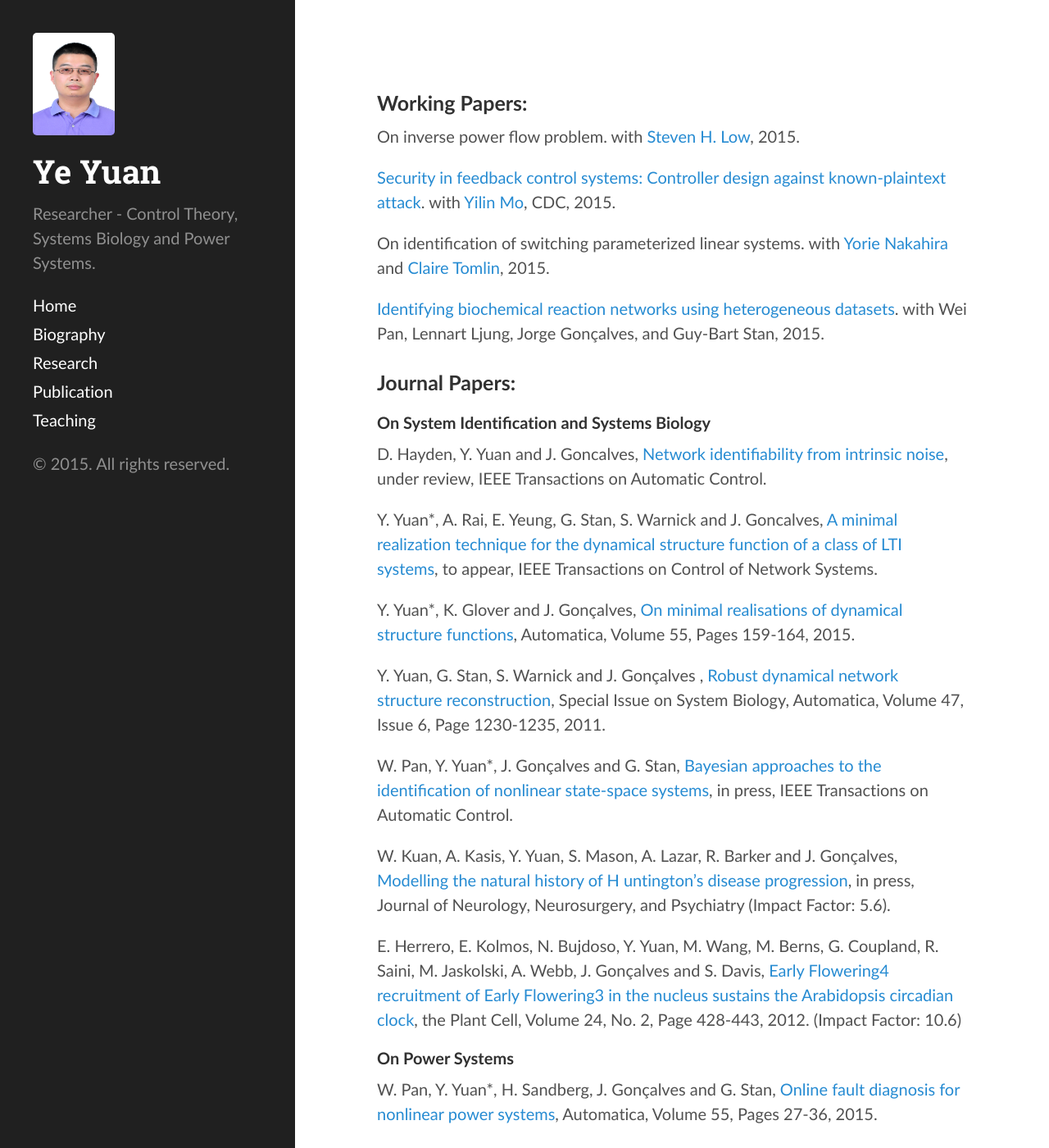
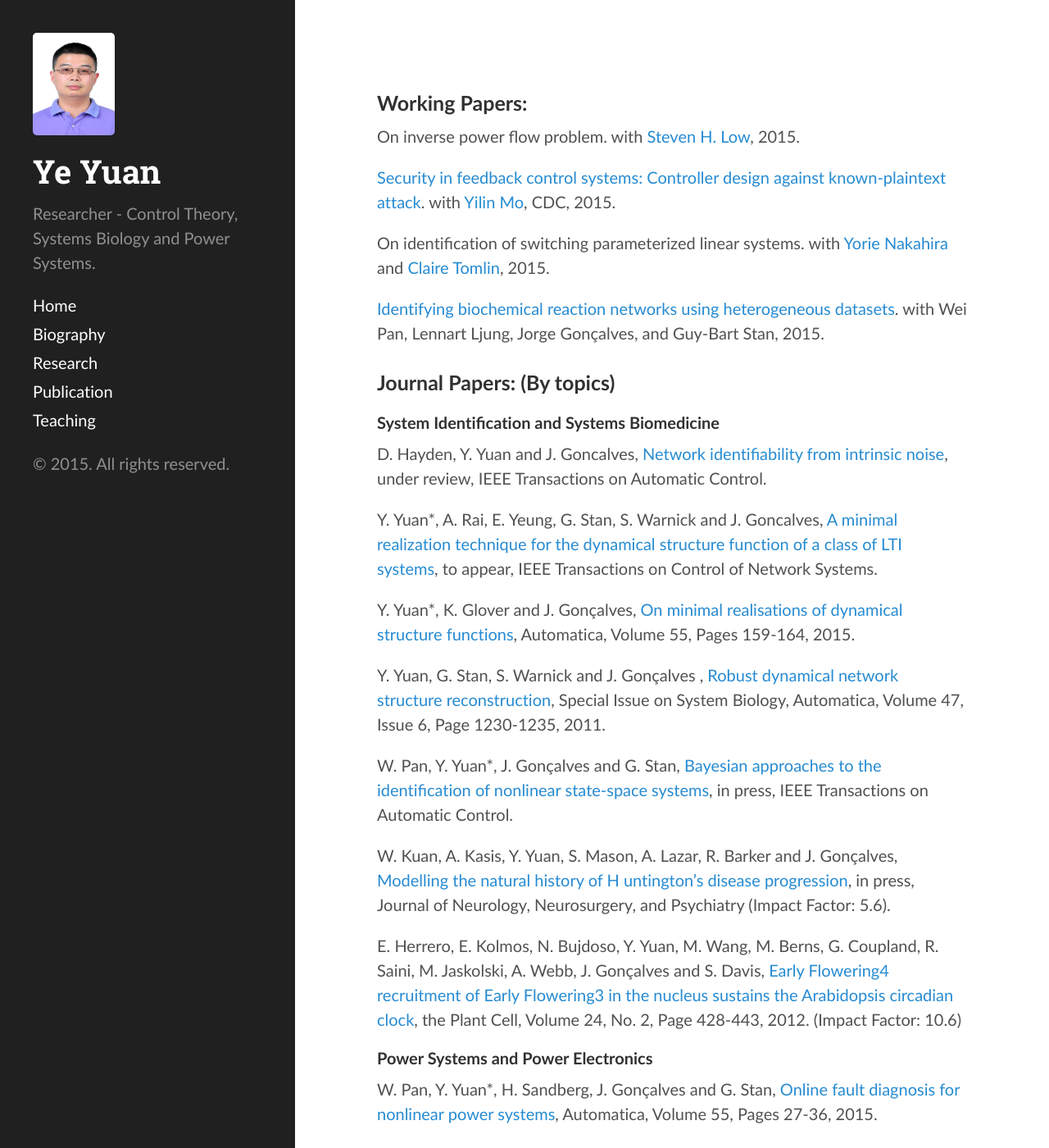
Before and after one commit to yy311/yy311.github.io, a Jekyll site: the page built from publication.md, in a window 1280 px wide and 1400 px high. Shown: the whole window at 82% size. Built offline with Jekyll 4.4.1, drawn with Linux system fonts in a browser that asks for light colours.

Commit message:
Update publication.md

```diff
--- a/publication.md
+++ b/publication.md
@@ -13,10 +13,10 @@ On identification of switching parameterized linear systems. with [Yorie Nakahir
  [Identifying biochemical reaction networks using heterogeneous datasets](http://arxiv.org/pdf/1509.05153v2.pdf). with Wei Pan,  Lennart Ljung, Jorge Gonçalves, and Guy-Bart Stan, 2015.
 
 
-###Journal Papers:
+###Journal Papers: (By topics)
 
 
-#### On System Identification and Systems Biology
+####System Identification and Systems Biomedicine
 
 D. Hayden, Y. Yuan and J. Goncalves, [Network identifiability from intrinsic noise](http://arxiv.org/abs/1310.0375), under review, IEEE Transactions on Automatic Control.
 
@@ -34,7 +34,7 @@ E. Herrero, E. Kolmos, N. Bujdoso, Y. Yuan, M. Wang, M. Berns, G. Coupland, R. S
 
 
 
-#### On Power Systems
+####Power Systems and Power Electronics
 
 W. Pan, Y. Yuan*, H. Sandberg, J. Gonçalves and G. Stan, [Online fault diagnosis for nonlinear power systems](http://ac.els-cdn.com/S0005109815000941/1-s2.0-S0005109815000941-main.pdf?_tid=b5e10452-5cd8-11e5-aaba-00000aab0f02&acdnat=1442452333_2541d645986555cf7b4e93810a863942), Automatica, Volume 55, Pages 27-36, 2015.
 
@@ -42,9 +42,7 @@ X. Yang, Y. Yuan*, Z. Long, J. Gonçalves and P. Palmer, [Robust stability anal
 
 X. Yang, Y. Yuan, X. Zhang and P. Palmer, Shaping high-power IGBT switching transitions by active voltage control for reduced EMI generation, in press, IEEE Transactions on Industry Applications.
 
-
-
-#### Networked Control Systems
+####Networked Control Systems
 
 Y. Yuan, G. Stan, L. Shi, M. Barahona and J. Gonçalves, [Decentralised minimum-time consensus](http://www.sciencedirect.com/science/article/pii/S0005109813000794), Automatica, Volume 49, Issue 5, Page 1227-1235, 2013.
 
@@ -57,7 +55,6 @@ L. Shi, Y. Yuan and J. Chen, Finite horizon LQR control with limited controller-
 J. Wu, Y. Yuan, H. Zhang and L. Shi, How can online schedules improve communication and estimation tradeoff?, IEEE Transactions on Signal Processing, Volume 61, Number 7, Page 1625-1631, 2013.
 
 
-
 ####Selected Conference Papers:
 
 Q. Huang, Y. Yuan*, J. Goncalves and M. A. Dahleh, H2-Based Network Volatility Measures, ACC, 2014.
```
